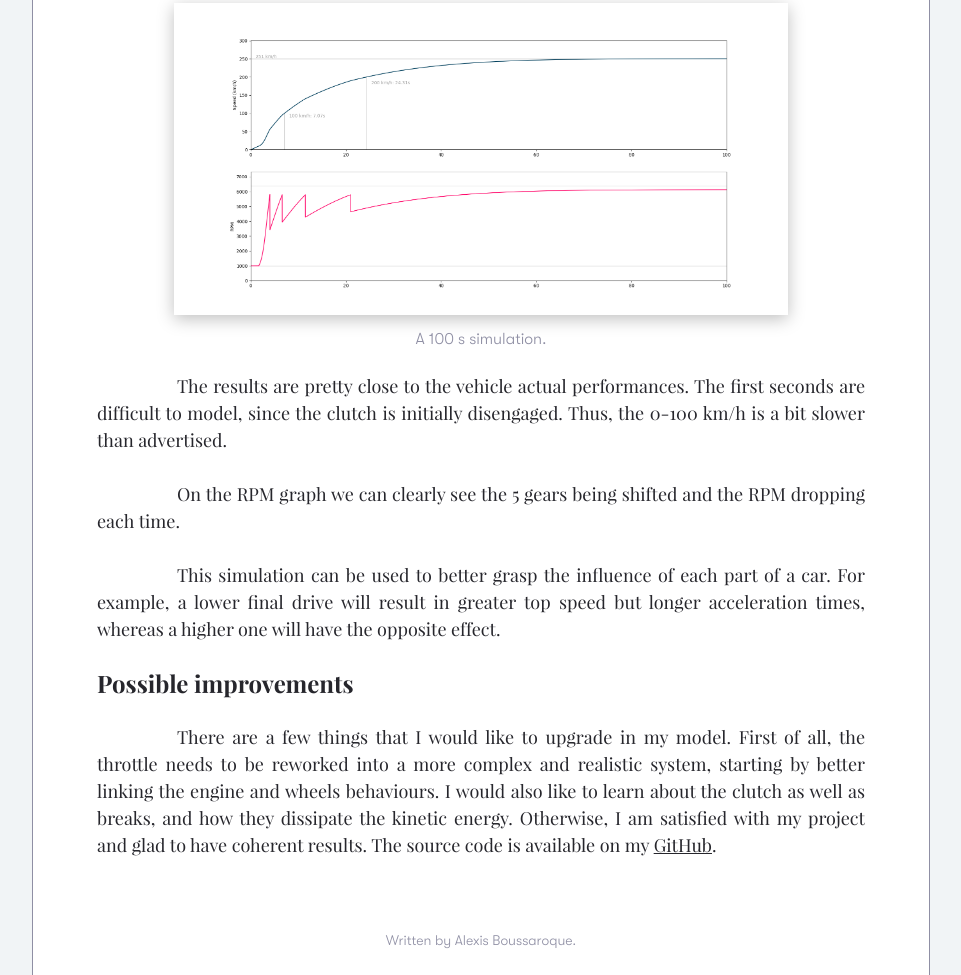
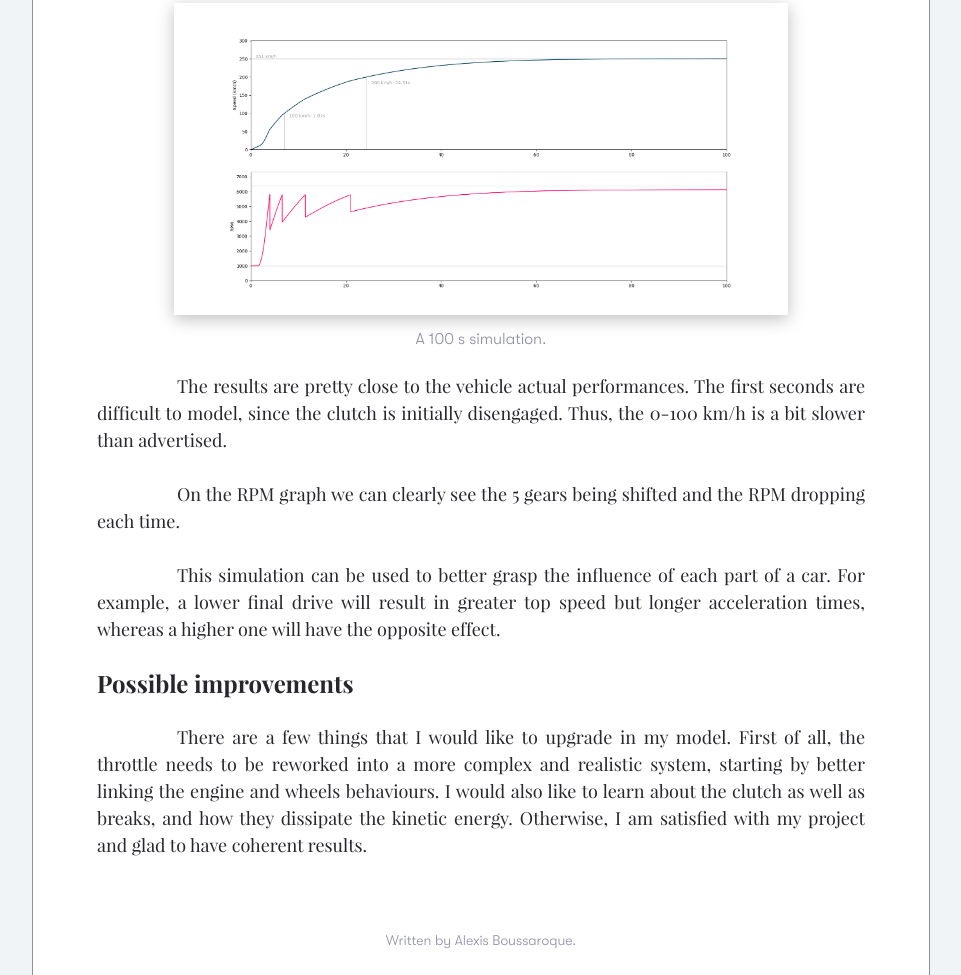
Before and after one commit to H3Aether/Personal-Website, a plain HTML site: page articles/setting_up_a_mathematical_model_of_a_car/article.html in a window 1280 px wide. Shown: the part 7203-8178 px from the top of the page, without its empty margins (159-1120 px from the left). Drawn offline with nearby package versions, Linux system fonts and the light colour scheme.

Commit message:
Update article.html

```diff
--- a/articles/setting_up_a_mathematical_model_of_a_car/article.html
+++ b/articles/setting_up_a_mathematical_model_of_a_car/article.html
@@ -189,7 +189,7 @@
 			<div class="text">On the RPM graph we can clearly see the 5 gears being shifted and the RPM dropping each time.</div>
             <div class="text">This simulation can be used to better grasp the influence of each part of a car. For example, a lower final drive will result in greater top speed but longer acceleration times, whereas a higher one will have the opposite effect.</div>
 			<div class="subtitle">Possible improvements</div>
-			<div class="text">There are a few things that I would like to upgrade in my model. First of all, the throttle needs to be reworked into a more complex and realistic system, starting by better linking the engine and wheels behaviours. I would also like to learn about the clutch as well as breaks, and how they dissipate the kinetic energy. Otherwise, I am satisfied with my project and glad to have coherent results. The source code is available on my <a href="https://github.com/H3Aether/html-article-generator" target="_blank">GitHub</a>.</div>
+			<div class="text">There are a few things that I would like to upgrade in my model. First of all, the throttle needs to be reworked into a more complex and realistic system, starting by better linking the engine and wheels behaviours. I would also like to learn about the clutch as well as breaks, and how they dissipate the kinetic energy. Otherwise, I am satisfied with my project and glad to have coherent results.</div>
 			<div class="footer">Written by Alexis Boussaroque.</div>
 		</div>
 		<script src="https://cdnjs.cloudflare.com/ajax/libs/highlight.js/11.6.0/highlight.min.js"></script> <!-- Highlight.js script -->
```
